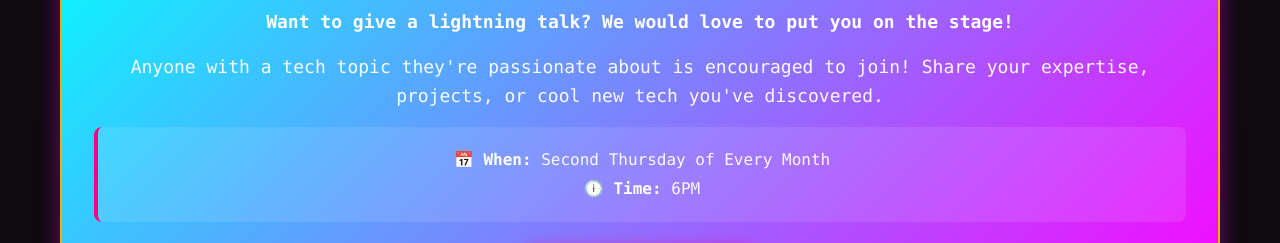
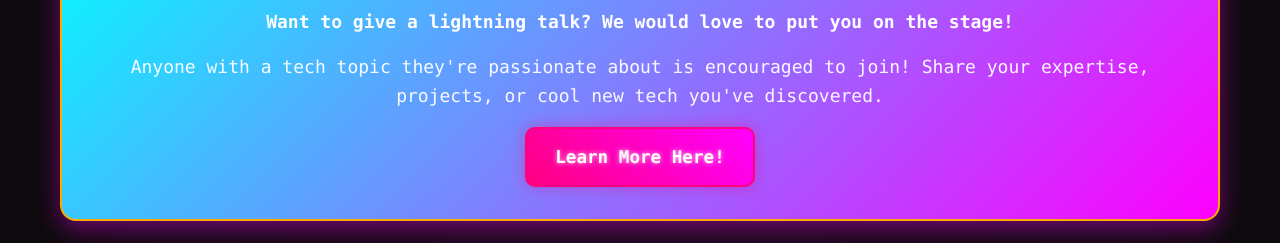
Before and after one commit to AndroidNextdoor/devreno, a website: page index.html in a window 1280 px wide. Shown: the part 1080-1323 px from the top of the page. Drawn offline with Linux system fonts and the light colour scheme.

Commit message:
Remove event details from lightning talks section
Removed the date and time information from the lightning talks section.

Co-Authored-By: Claude Sonnet 4.5 <noreply@anthropic.com>

```diff
--- a/index.html
+++ b/index.html
@@ -160,10 +160,6 @@
             <h2>We Are Looking for Lightning Talk Speakers!</h2>
             <p><strong>Want to give a lightning talk? We would love to put you on the stage!</strong></p>
             <p>Anyone with a tech topic they're passionate about is encouraged to join! Share your expertise, projects, or cool new tech you've discovered.</p>
-            <div class="event-details">
-                <p><strong>📅 When:</strong> Second Thursday of Every Month</p>
-                <p><strong>🕕 Time:</strong> 6PM</p>
-            </div>
             <a href="https://www.meetup.com/dev-reno/" class="cta-button" target="_blank">Learn More Here!</a>
         </div>
 
```
